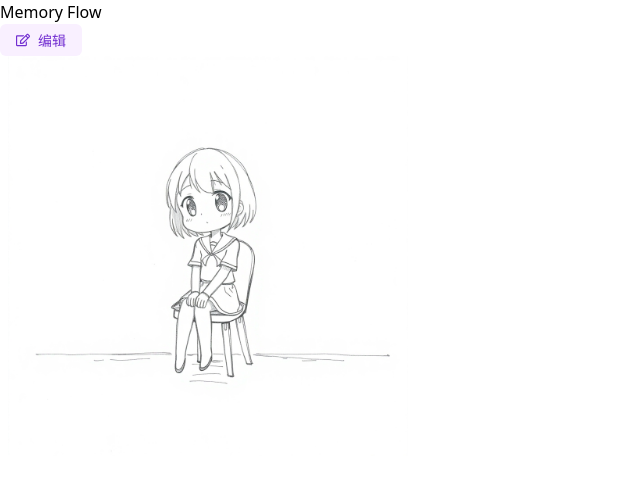
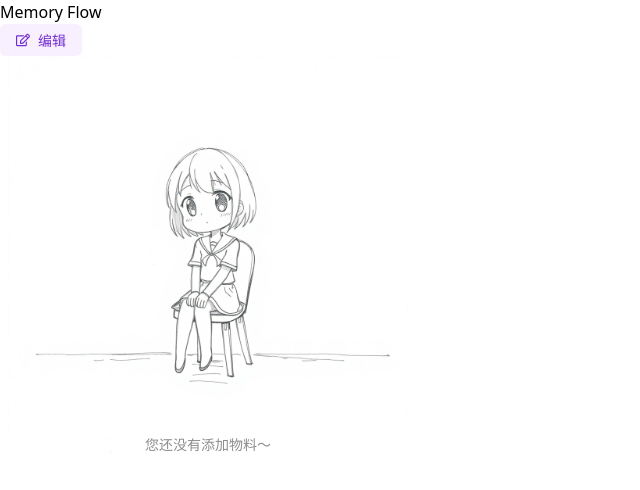
Before and after one commit to LinMoQC/Memory-LowCodeEditor, a React (Vite) app: page / in a window 1280 px wide. Both pictures are taken after a click on the button "预览". Shown: the top 490 px of the page, without its empty margins (0-640 px from the left). Built offline with nearby package versions, Linux system fonts and the light colour scheme.

Commit message:
feat: add ErrorBoundary

```diff
--- a/src/App.tsx
+++ b/src/App.tsx
@@ -3,9 +3,12 @@ import Editor from "./pages/editor";
 import { HTML5Backend } from "react-dnd-html5-backend";
 import { BrowserRouter as Router, Route, Routes } from "react-router-dom";
 import Flow from "./pages/flow";
+import ErrorBoundary from "./common/errorBoundary/ErrorBoundary";
 
 function App() {
+
   return (
+    <ErrorBoundary>
       <Router>
         <Routes>
           <Route
@@ -17,9 +20,10 @@ function App() {
             }
           />
 
-        <Route path="/flow" element={<Flow />}/>
+          <Route path="/flow" element={<Flow />} />
         </Routes>
       </Router>
+    </ErrorBoundary>
   );
 }
 
--- /dev/null
+++ b/src/common/empty/index.css
@@ -0,0 +1,19 @@
+.ant-empty {
+    position: relative;
+    width: max-content;
+    height: max-content;
+}
+
+.ant-empty .ant-empty-description{
+    position: absolute;
+    bottom: 0 !important;
+    left: 50%;
+    transform: translateX(-50%);
+    width: max-content;
+}
+
+.ant-empty .ant-empty-image {
+    width: max-content;
+    height: max-content;
+    margin-left: 0;
+}
--- /dev/null
+++ b/src/common/empty/index.tsx
@@ -0,0 +1,25 @@
+import { Empty } from 'antd'
+import empty from '../../assets/empty.jpg'
+import './index.css'
+
+interface EmptyStatusProps {
+    width: number
+    height: number
+    description: string
+    className?: string
+}
+
+const EmptyStatus: React.FC<EmptyStatusProps> = (props) => {
+    const {width,height,description,className} = props
+    return <Empty
+        image={<img
+            src={empty}
+            alt="No Data"
+            style={{ width: width, height: height }}
+        />}
+        description={description}
+        className={className}
+    />
+}
+
+export default EmptyStatus
--- /dev/null
+++ b/src/common/errorBoundary/ErrorBoundary.tsx
@@ -0,0 +1,47 @@
+import React, { Component, ReactNode } from "react";
+
+interface ErrorBoundaryProps {
+    children: ReactNode;
+}
+
+interface ErrorBoundaryState {
+    hasError: boolean;
+    message: string;
+}
+
+class ErrorBoundary extends Component<ErrorBoundaryProps, ErrorBoundaryState> {
+    constructor(props: ErrorBoundaryProps) {
+        super(props);
+        this.state = {
+            hasError: false,
+            message: ''
+        };
+    }
+
+    static getDerivedStateFromError(error: Error) {
+        return { hasError: true, message: error.message };
+    }
+
+    componentDidCatch(error: Error, errorInfo: React.ErrorInfo) {
+        console.error("Error caught in ErrorBoundary: ", error, errorInfo);
+        // 可以在这里发送错误信息到监控服务
+    }
+
+    render() {
+        if (this.state.hasError) {
+            return (
+                <div className="error-boundary">
+                    <h1>出错了</h1>
+                    <p>{this.state.message}</p>
+                    <button onClick={() => this.setState({ hasError: false })}>
+                        重试
+                    </button>
+                </div>
+            );
+        }
+
+        return this.props.children;
+    }
+}
+
+export default ErrorBoundary;
--- a/src/pages/editor/_components/Preview.tsx
+++ b/src/pages/editor/_components/Preview.tsx
@@ -4,6 +4,7 @@ import { useComponentConfigStore } from "../stores/component-config";
 import { Empty, message } from "antd";
 import { ActionType } from "./ActionModal";
 import empty from '../../../assets/empty.jpg'
+import EmptyStatus from "../../../common/empty";
 
 const Preview: React.FC = () => {
     const { components } = useComponentsStore()
@@ -85,15 +86,13 @@ const Preview: React.FC = () => {
     return (
         <div className="bg-[#f7f7f9] w-[100%] h-[100%] p-5">
             <div className="bg-white shadow-lg min-h-[100%] rounded-md" style={{position: 'relative'}}>
-            {isEmpty ? renderComponents(components) : <Empty
-                image={<img
-                    src={empty}
-                    alt="Custom Empty"
-                    style={{ width: 400, height: 400 }}
-                />}
-                description={''}
-                className="absolute top-[30%] left-[48%] -translate-x-1/2 -translate-y-1/2"
-            />}
+            {isEmpty ? renderComponents(components) : <div className="absolute top-[40%] left-[48%] -translate-x-1/2 -translate-y-1/2">
+                <EmptyStatus
+                description={'您还没有添加物料～'}
+                width={400}
+                height={400}
+            />
+                </div>}
             </div>
         </div>
     )
--- a/src/pages/editor/_components/Setting.tsx
+++ b/src/pages/editor/_components/Setting.tsx
@@ -1,15 +1,20 @@
-import { Empty, Segmented } from "antd";
+import { Segmented } from "antd";
 import { useComponentsStore } from "../stores/componentes";
 import { useState } from "react";
 import ComponentAttr from "./ComponentAttr";
 import ComponentEvent from "./ComponentEvent";
 import ComponentStyle from "./ComponentStyle";
+import EmptyStatus from "../../../common/empty";
 
 const Setting: React.FC = () => {
     const {curComponent} = useComponentsStore();
 
     const [key, setKey] = useState<string>("属性");
-    if(!curComponent) return <Empty description={<span>未选中组件～</span>} className="mt-20"/>
+    if(!curComponent) return <EmptyStatus
+    description={'您还没有选中物料～'}
+    width={200} height={200}
+    className="ml-14"
+    />
 
     return (
         <div className="ml-2 mr-2 mt-2">
--- a/src/pages/editor/index.tsx
+++ b/src/pages/editor/index.tsx
@@ -1,4 +1,4 @@
-import React from "react"
+import React, { useEffect } from "react"
 import { Allotment } from "allotment"
 import 'allotment/dist/style.css';
 import Header from "./_components/Header";
@@ -14,6 +14,10 @@ interface EditorProps {
 
 const Editor: React.FC<EditorProps> = () => {
     const { mode } = useComponentsStore();
+
+    // useEffect(() => {
+    //     throw new Error
+    // }, [])
 
     return (
         <div className="h-[100vh] flex flex-col">
```
Lines whose indentation alone changed are shown as unchanged.
